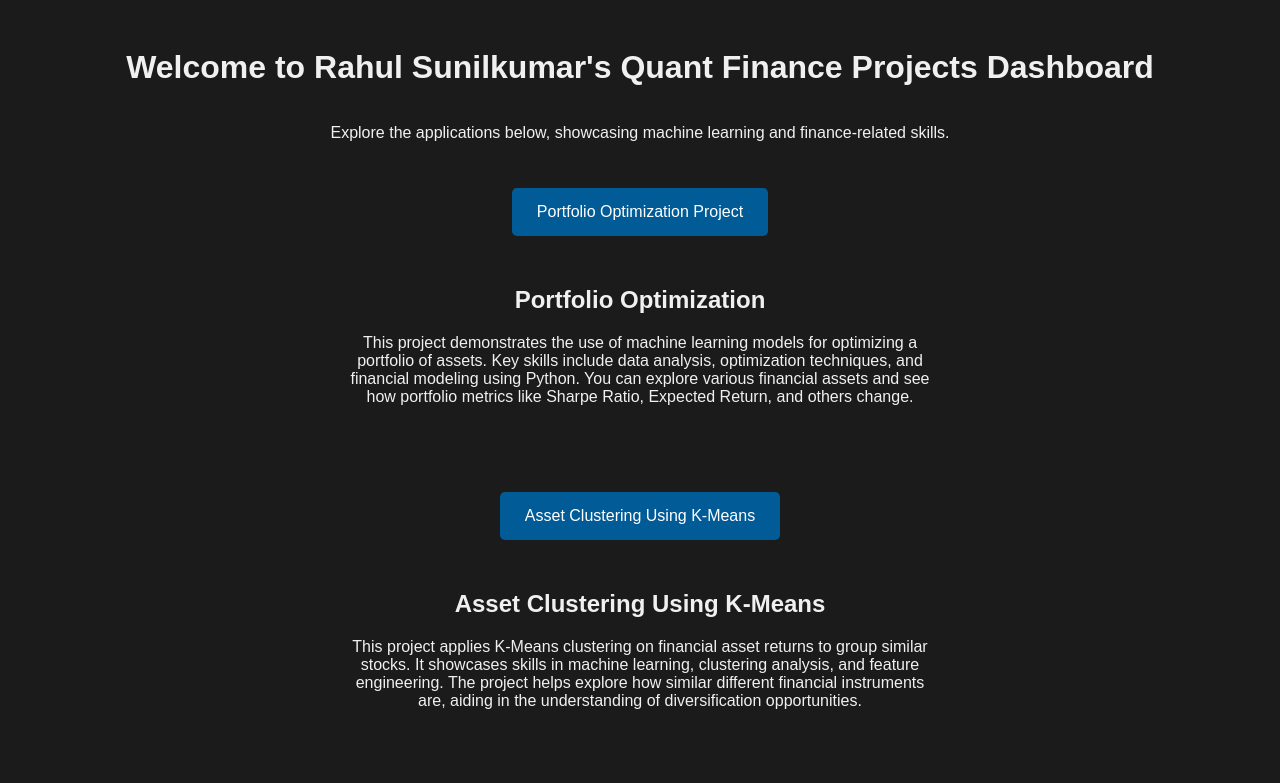
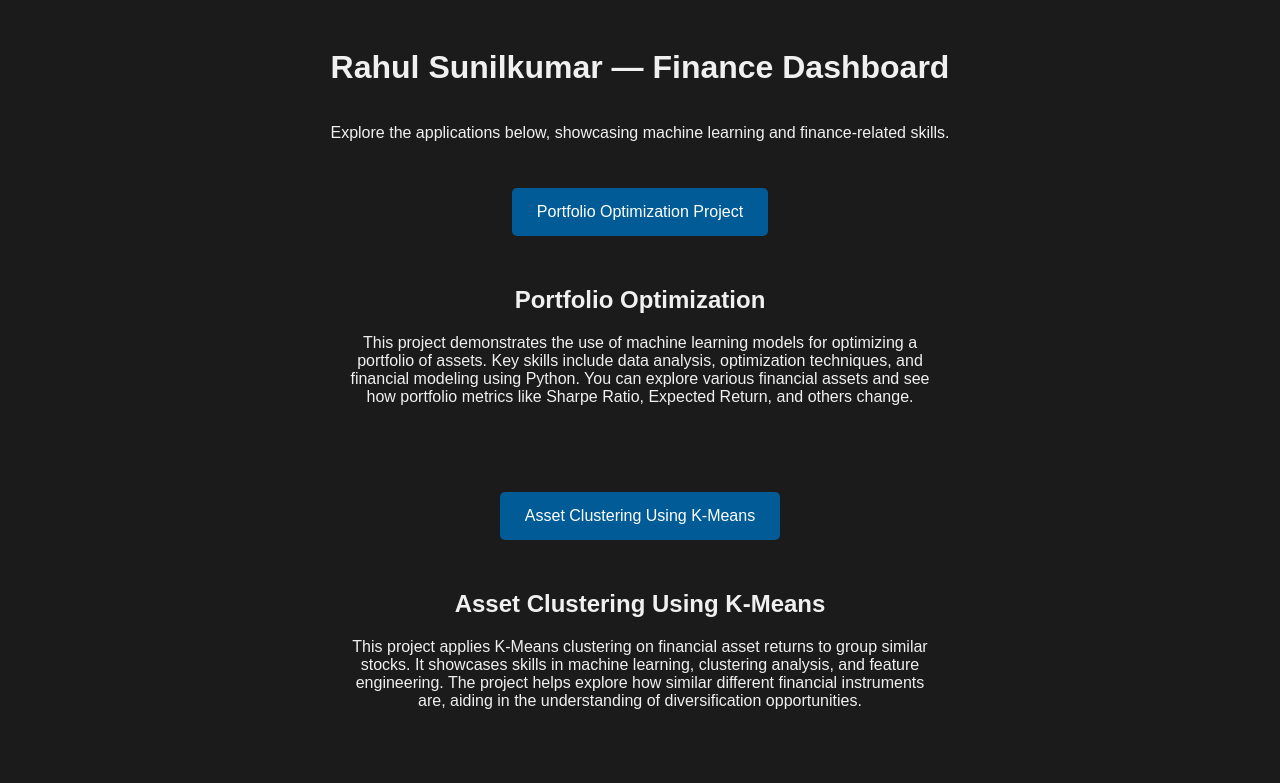
Before and after one commit to rahulsunilkumar/quant-finance-dashboard, a plain HTML site: page index.html in a window 1280 px wide. Shown: the top 783 px of the page. Drawn offline with Linux system fonts and the light colour scheme.

Commit message:
Update index.html

```diff
--- a/index.html
+++ b/index.html
@@ -48,7 +48,7 @@
 </head>
 <body>
     <div class="container">
-        <h1>Welcome to Rahul Sunilkumar's Quant Finance Projects Dashboard</h1>
+        <h1>Rahul Sunilkumar — Finance Dashboard</h1>
         <p>Explore the applications below, showcasing machine learning and finance-related skills.</p>
 
         <div class="button-container">
```
